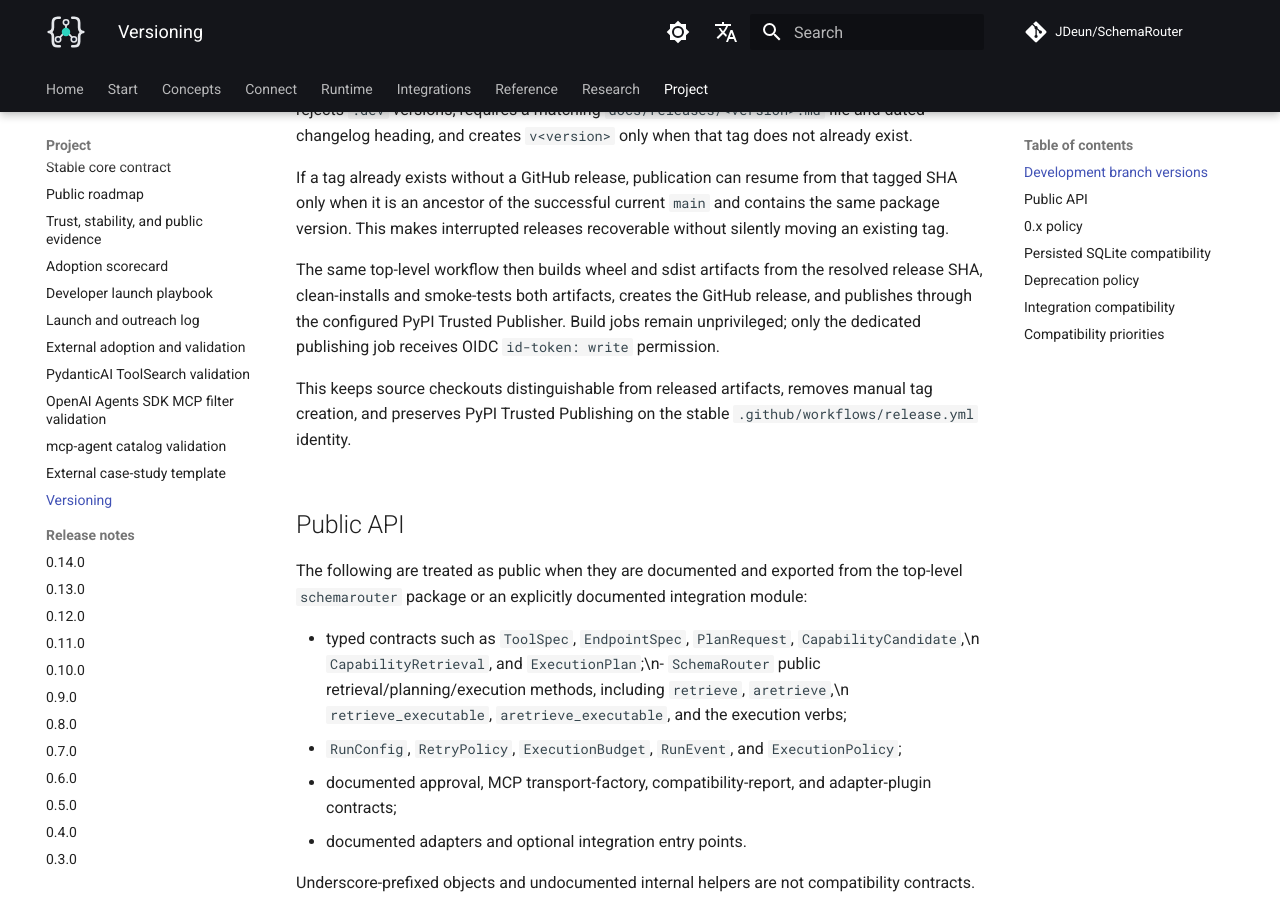
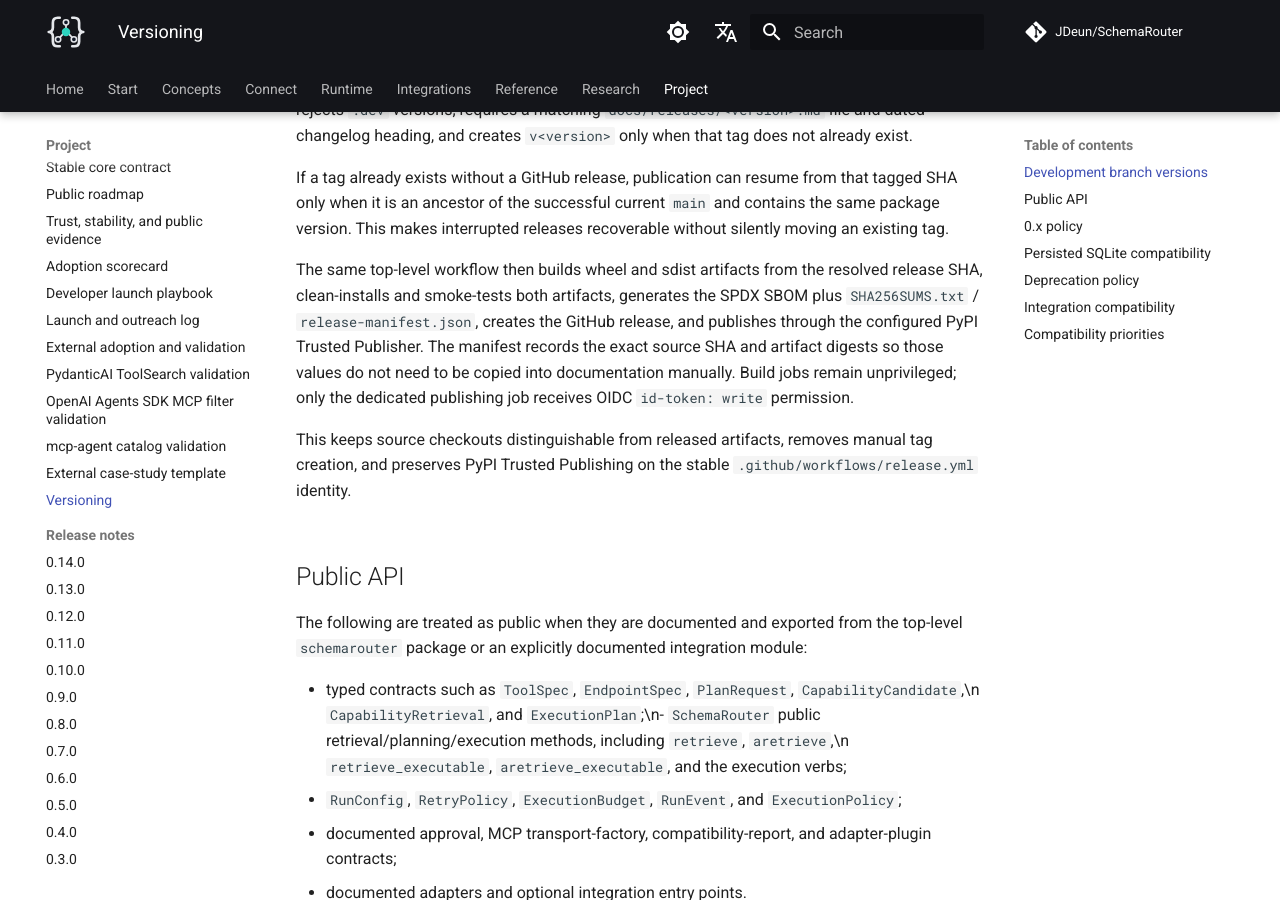
Before and after one commit to JDeun/SchemaRouter, an MkDocs documentation site: the page built from docs/versioning.md, in a window 1280 px wide and 900 px high, scrolled down 505 px. Built offline with MkDocs 1.6.1 and Material for MkDocs 9.7.7, drawn with Linux system fonts in a browser that asks for light colours; comment, search, counter and statistics services are not loaded.

Commit message:
docs: document generated release manifest lifecycle

```diff
--- a/docs/versioning.md
+++ b/docs/versioning.md
@@ -22,9 +22,11 @@ when it is an ancestor of the successful current `main` and contains the same pa
 This makes interrupted releases recoverable without silently moving an existing tag.
 
 The same top-level workflow then builds wheel and sdist artifacts from the resolved release SHA,
-clean-installs and smoke-tests both artifacts, creates the GitHub release, and publishes through the
-configured PyPI Trusted Publisher. Build jobs remain unprivileged; only the dedicated publishing job
-receives OIDC `id-token: write` permission.
+clean-installs and smoke-tests both artifacts, generates the SPDX SBOM plus
+`SHA256SUMS.txt` / `release-manifest.json`, creates the GitHub release, and publishes through the
+configured PyPI Trusted Publisher. The manifest records the exact source SHA and artifact digests so
+those values do not need to be copied into documentation manually. Build jobs remain unprivileged;
+only the dedicated publishing job receives OIDC `id-token: write` permission.
 
 This keeps source checkouts distinguishable from released artifacts, removes manual tag creation,
 and preserves PyPI Trusted Publishing on the stable `.github/workflows/release.yml` identity.
```
